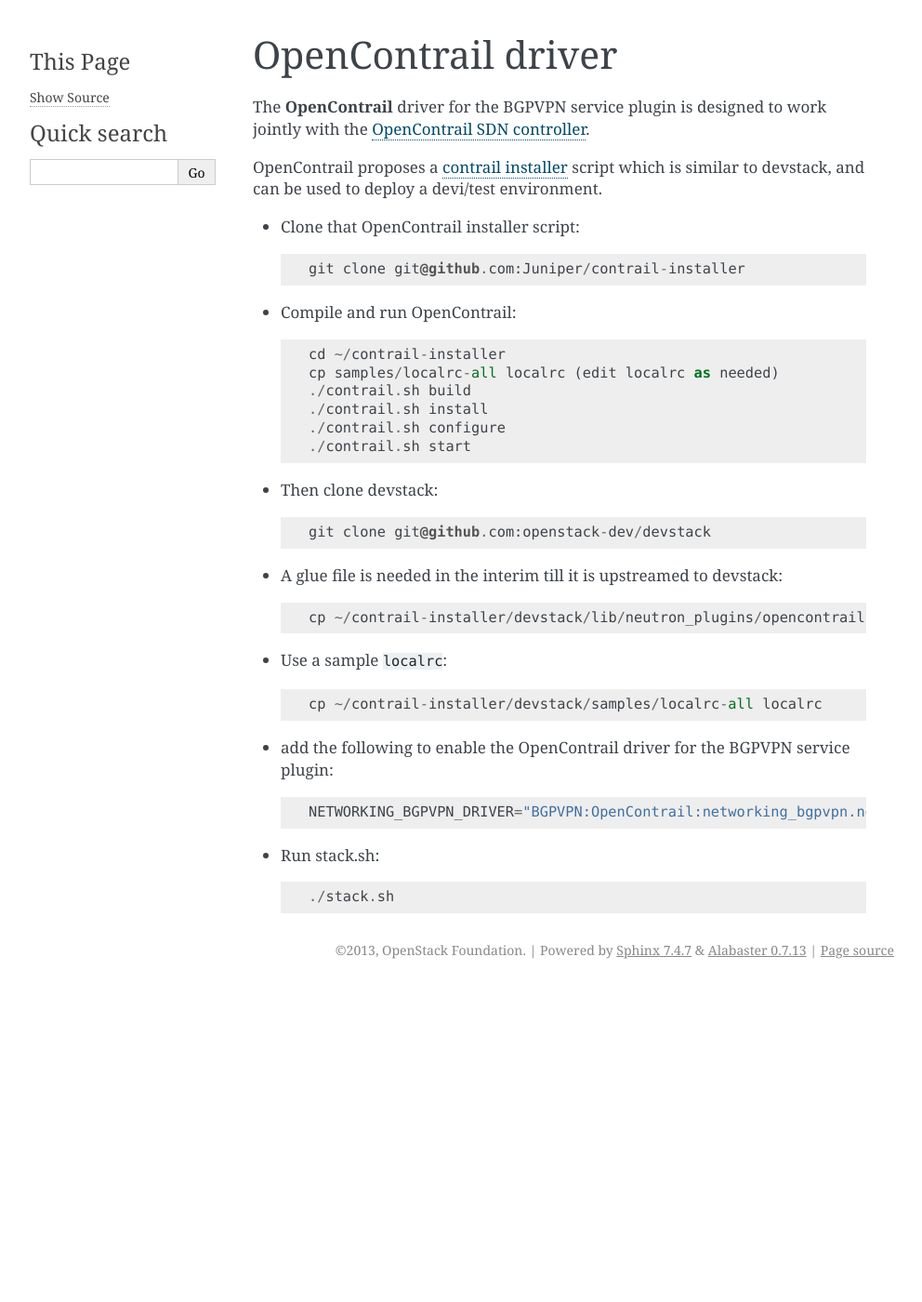
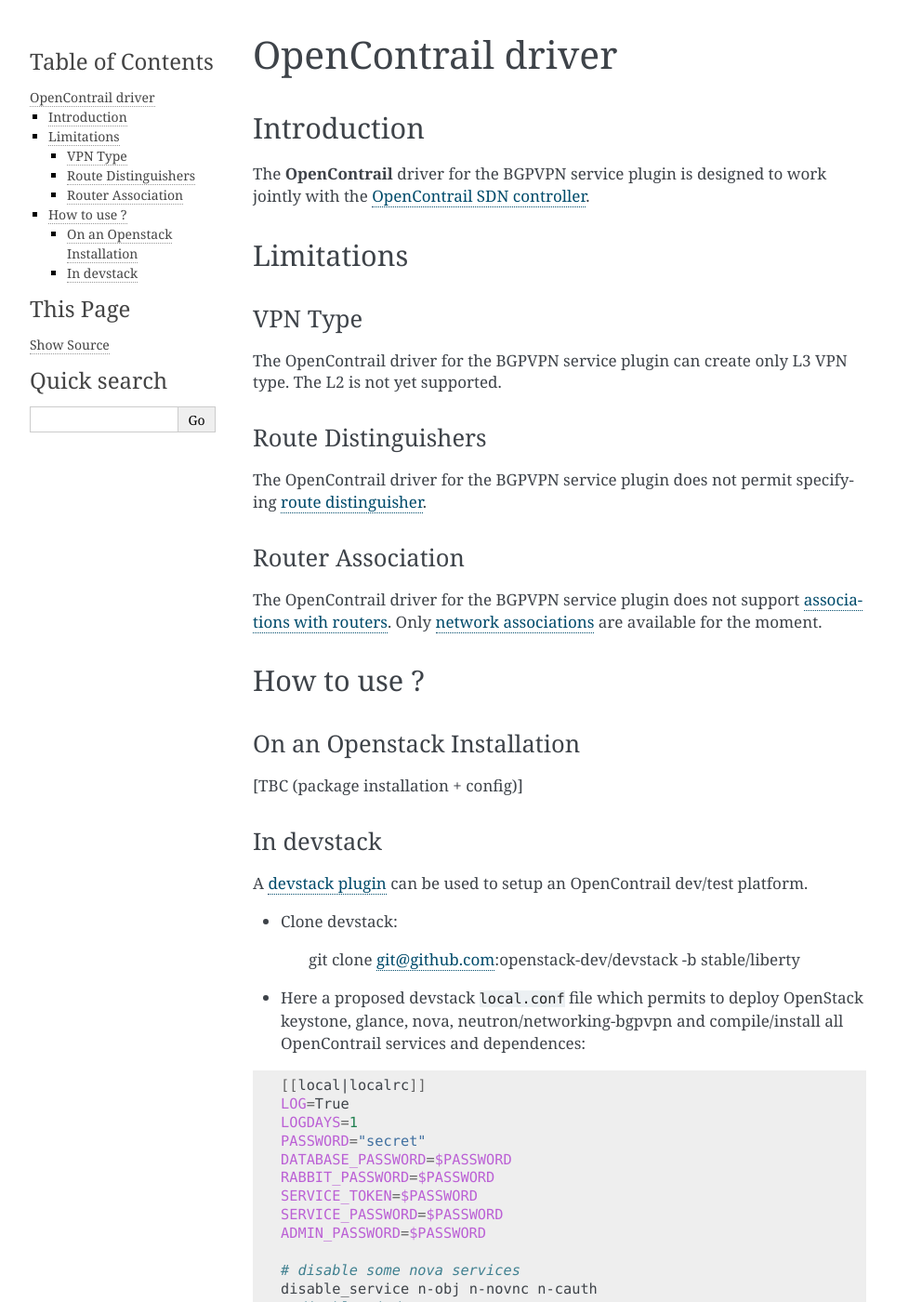
Before and after one commit to openstack/networking-bgpvpn, a Sphinx documentation site: the page built from doc/source/opencontrail/index.rst, in a window 1280 px wide and 1400 px high. Shown: the whole window at 93% size, without its empty margins (148-1140 px from the left). Built offline with Sphinx 7.4.7, drawn with Linux system fonts in a browser that asks for light colours; some of the changed text lies outside the part shown.

Commit message:
Update OpenContrail driver documentation
List all driver limitations and update the install section with the new
devstack plugin to deploy contrail

Change-Id: I00a07dd983183c4faa2bbc3ed126c75c0c031f5c
Closes-Bug: #1592869
(cherry picked from commit 2c277941c633402dca5e351f688dc55aa48d83d0)

```diff
--- a/doc/source/opencontrail/index.rst
+++ b/doc/source/opencontrail/index.rst
@@ -2,44 +2,97 @@
 OpenContrail driver
 ===================
 
+Introduction
+------------
+
 The **OpenContrail** driver for the BGPVPN service plugin is designed to work
 jointly with the `OpenContrail SDN controller`_.
 
-OpenContrail proposes a `contrail installer`_ script which is similar to devstack,
-and can be used to deploy a devi/test environment.
+Limitations
+-----------
 
-* Clone that OpenContrail installer script::
+VPN Type
+~~~~~~~~
 
-        git clone git@github.com:Juniper/contrail-installer
+The OpenContrail driver for the BGPVPN service plugin can create only L3 VPN
+type. The L2 is not yet supported.
 
-* Compile and run OpenContrail::
 
-        cd ~/contrail-installer
-        cp samples/localrc-all localrc (edit localrc as needed)
-        ./contrail.sh build
-        ./contrail.sh install
-        ./contrail.sh configure
-        ./contrail.sh start
+Route Distinguishers
+~~~~~~~~~~~~~~~~~~~~
 
-* Then clone devstack::
+The OpenContrail driver for the BGPVPN service plugin does not permit
+specifying `route distinguisher`_.
 
-        git clone git@github.com:openstack-dev/devstack
+Router Association
+~~~~~~~~~~~~~~~~~~
 
-* A glue file is needed in the interim till it is upstreamed to devstack::
+The OpenContrail driver for the BGPVPN service plugin does not support
+`associations with routers`_. Only `network associations`_ are available for the
+moment.
 
-        cp ~/contrail-installer/devstack/lib/neutron_plugins/opencontrail lib/neutron_plugins/
+How to use ?
+------------
 
-* Use a sample ``localrc``::
+On an Openstack Installation
+~~~~~~~~~~~~~~~~~~~~~~~~~~~~
 
-        cp ~/contrail-installer/devstack/samples/localrc-all localrc
+[TBC (package installation + config)]
 
-* add the following to enable the OpenContrail driver for the BGPVPN service plugin::
+In devstack
+~~~~~~~~~~~
 
-        NETWORKING_BGPVPN_DRIVER="BGPVPN:OpenContrail:networking_bgpvpn.neutron.services.service_drivers.opencontrail.opencontrail.OpenContrailBGPVPNDriver:default"
+A `devstack plugin`_ can be used to setup an OpenContrail dev/test platform.
 
-* Run stack.sh::
+* Clone devstack:
 
-        ./stack.sh
+   git clone git@github.com:openstack-dev/devstack -b stable/liberty
+
+* Here a proposed devstack ``local.conf`` file which permits to deploy
+  OpenStack keystone, glance, nova, neutron/networking-bgpvpn and
+  compile/install all OpenContrail services and dependences:
+
+.. code:: bash
+
+ [[local|localrc]]
+ LOG=True
+ LOGDAYS=1
+ PASSWORD="secret"
+ DATABASE_PASSWORD=$PASSWORD
+ RABBIT_PASSWORD=$PASSWORD
+ SERVICE_TOKEN=$PASSWORD
+ SERVICE_PASSWORD=$PASSWORD
+ ADMIN_PASSWORD=$PASSWORD
+
+ # disable some nova services
+ disable_service n-obj n-novnc n-cauth
+ # disable cinder
+ disable_service cinder c-api c-vol c-sch
+ # disable heat
+ disable_service h-eng h-api h-api-cfn h-api-cw
+ # diable horizon
+ disable_service horizon
+ # disable swift
+ disable_service swift s-proxy s-object s-container s-account
+ # disable some contrail services
+ #disable_service ui-webs ui-jobs named dns query-engine
+
+ REQUIREMENTS_BRANCH=stable/liberty
+ GLANCE_BRANCH=stable/liberty
+ KEYSTONE_BRANCH=stable/liberty
+ NEUTRON_BRANCH=stable/liberty
+ NOVA_BRANCH=stable/liberty
+
+ DEST=/opt/stack/openstack
+ CONTRAIL_DEST=/opt/stack/contrail
+
+ enable_plugin contrail https://github.com/zioc/contrail-devstack-plugin.git
+
+ enable_plugin networking-bgpvpn git://git.openstack.org/openstack/networking-bgpvpn.git stable/liberty
+ NETWORKING_BGPVPN_DRIVER="BGPVPN:OpenContrail:networking_bgpvpn.neutron.services.service_drivers.opencontrail.opencontrail.OpenContrailBGPVPNDriver:default"
 
 .. _OpenContrail SDN controller : https://github.com/Juniper/contrail-controller
-.. _contrail installer : https://github.com/Juniper/contrail-installer
+.. _route distinguisher : http://docs.openstack.org/developer/networking-bgpvpn/api.html#route-distinguishers
+.. _associations with routers : http://docs.openstack.org/developer/networking-bgpvpn/api.html#router-association
+.. _network associations : http://docs.openstack.org/developer/networking-bgpvpn/api.html#network-association
+.. _devstack plugin : https://github.com/zioc/contrail-devstack-plugin
```
